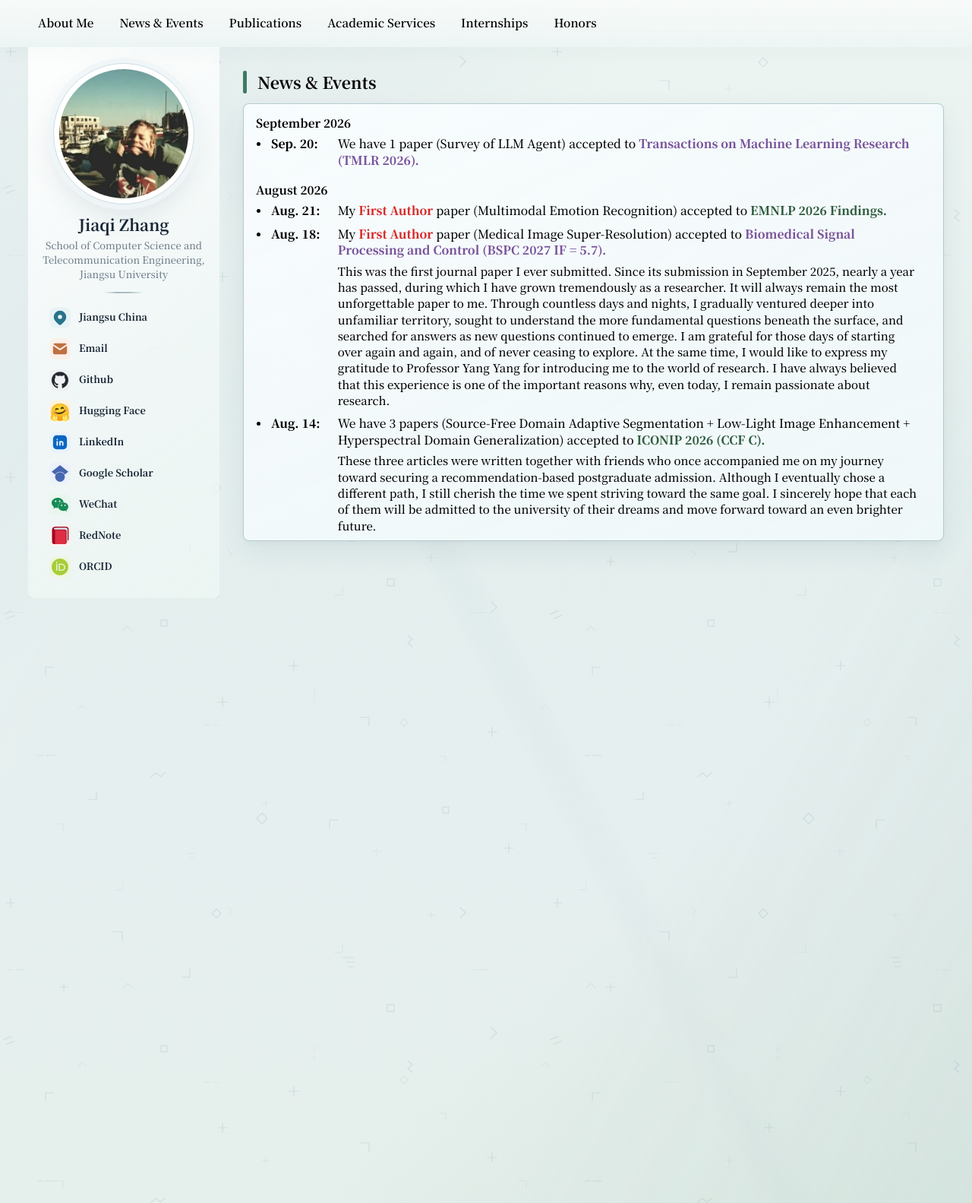
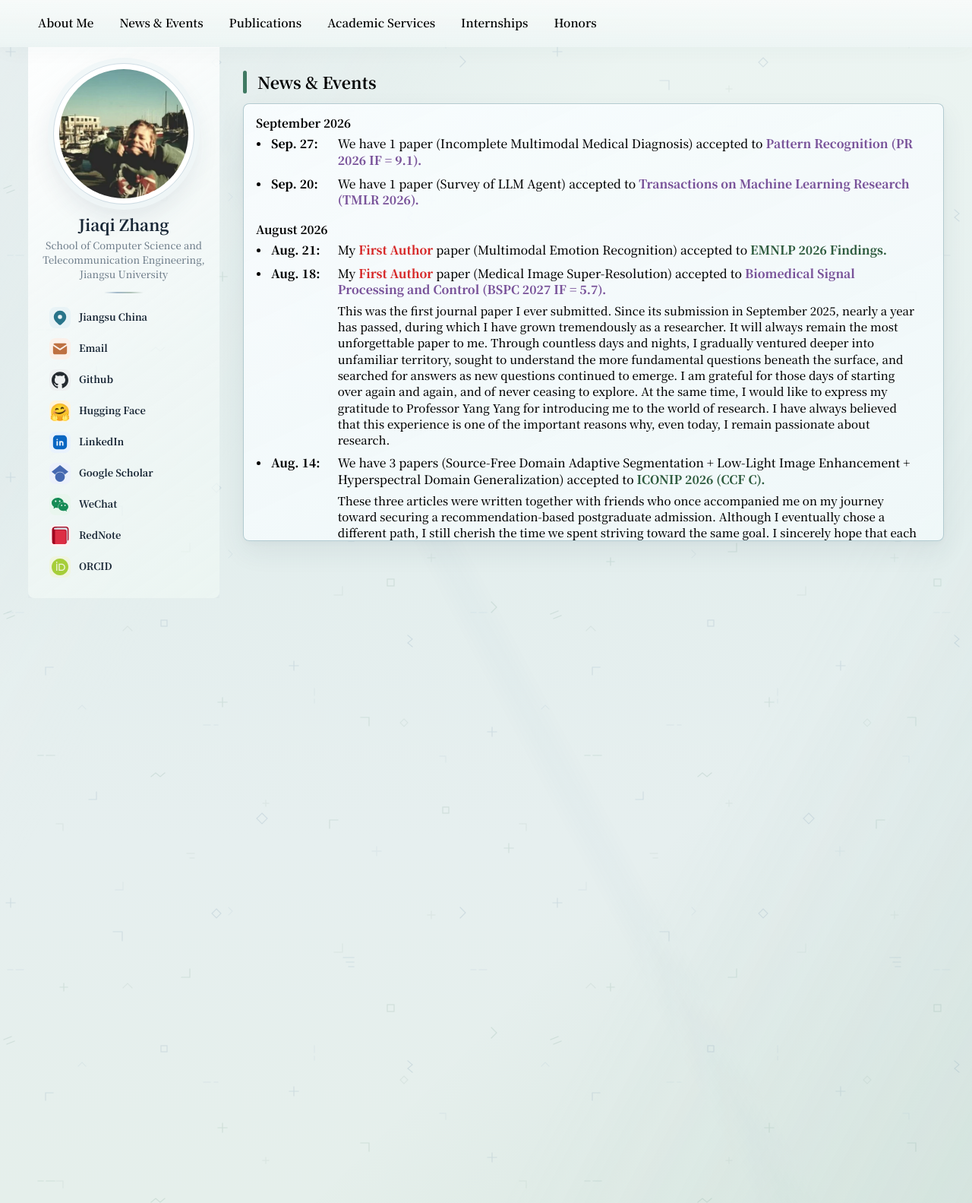
Before and after one commit to JiaqiZhang-Sengoku/JiaqiZhang-Sengoku.github.io, a Jekyll site: the page built from _pages/includes/new.md, in a window 1280 px wide. Shown: the whole page at 76% size. Built offline with Jekyll 4.4.1, drawn with Linux system fonts in a browser that asks for light colours; our own code applies the rules of GitHub Pages for plain Markdown files.

Commit message:
20260707

```diff
--- a/_pages/includes/new.md
+++ b/_pages/includes/new.md
@@ -7,6 +7,7 @@
   <div class="update-card">
     <h3 class="update-date">September 2026</h3>
     <ul class="update-list">
+      <li><span class="update-item-layout"><span class="update-day">Sep. 27:</span><span class="update-message">We have 1 paper (Incomplete Multimodal Medical Diagnosis) accepted to <span class="highlight-journal">Pattern Recognition (PR 2026 IF = 9.1).</span></span></span></li>
       <li><span class="update-item-layout"><span class="update-day">Sep. 20:</span><span class="update-message">We have 1 paper (Survey of LLM Agent) accepted to <span class="highlight-journal">Transactions on Machine Learning Research (TMLR 2026).</span></span></span></li>
     </ul>
   </div>
```
